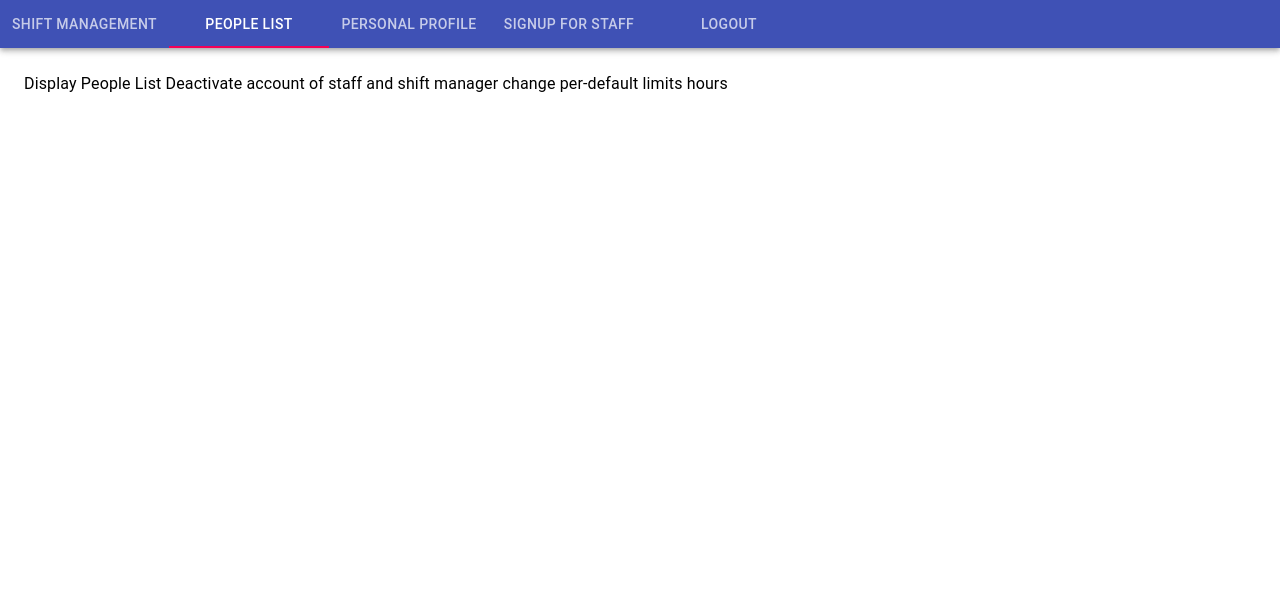
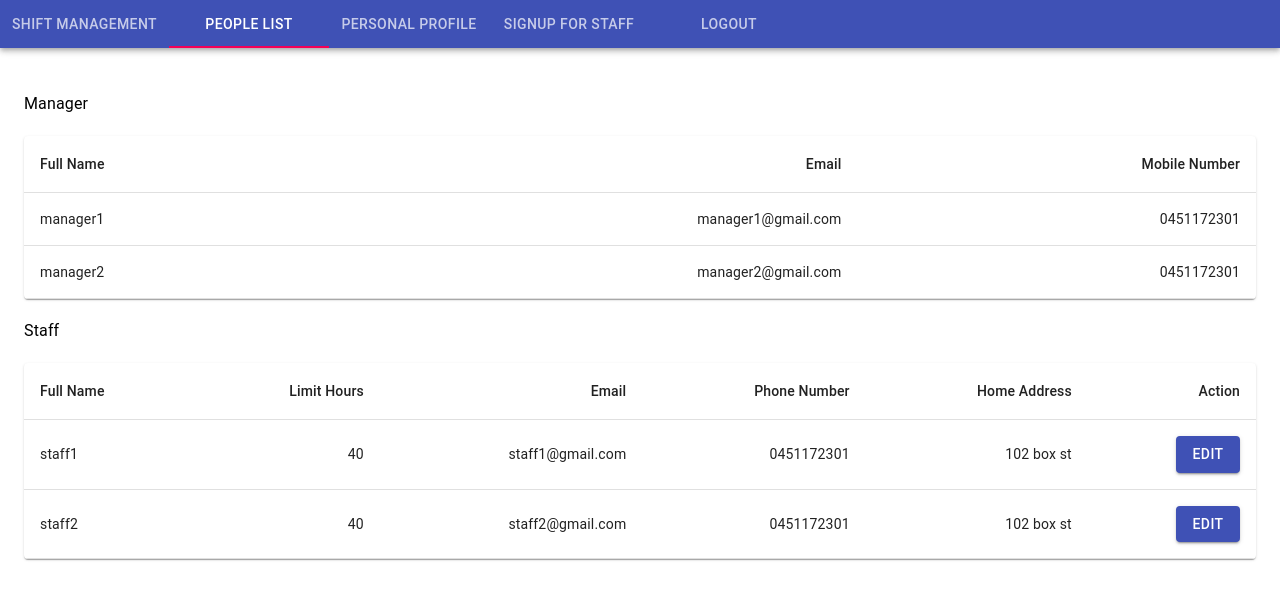
Before and after one commit to SEPM-M3-1/front-end, a React (Create React App) app: page /dashboardm in a window 1280 px wide. Both pictures are taken after a click on the tab "PEOPLE LIST". Shown: the top 600 px of the page. Built offline with nearby package versions, Linux system fonts and the light colour scheme.

Commit message:
complete people list

```diff
--- a/package.json
+++ b/package.json
@@ -4,6 +4,7 @@
   "private": true,
   "dependencies": {
     "@material-ui/core": "^4.11.4",
+    "@material-ui/icons": "^4.11.2",
     "@testing-library/jest-dom": "^5.11.4",
     "@testing-library/react": "^11.1.0",
     "@testing-library/user-event": "^12.1.10",
--- a/src/components/DashBoardM/DashBoardM.js
+++ b/src/components/DashBoardM/DashBoardM.js
@@ -6,10 +6,12 @@ import Tabs from "@material-ui/core/Tabs";
 import Tab from "@material-ui/core/Tab";
 import Typography from "@material-ui/core/Typography";
 import Box from "@material-ui/core/Box";
+import { Link } from 'react-router-dom';
+import Button from '@material-ui/core/Button';
 import SignUpS from "../SignUpS";
 import ProfileM from "./components/ProfileM/ProfileM";
-import { Link } from 'react-router-dom';
-import Button from '@material-ui/core/Button';
+import PeopleList from './components/PeopleList';
+
 
 function TabPanel(props) {
   const { children, value, index, ...other } = props;
@@ -78,8 +80,7 @@ export default function SimpleTabs() {
         Display Shift Add Shift Form
       </TabPanel>
       <TabPanel value={value} index={1}>
-        Display People List Deactivate account of staff and shift manager change
-        per-default limits hours
+       <PeopleList />
       </TabPanel>
       <TabPanel value={value} index={2}>
         <ProfileM />
--- /dev/null
+++ b/src/components/DashBoardM/components/PeopleList/PeopleList.css
@@ -0,0 +1,4 @@
+.title{
+  margin-top: 20px;
+  margin-bottom: 20px;
+}
--- a/src/components/DashBoardM/components/PeopleList/PeopleList.js
+++ b/src/components/DashBoardM/components/PeopleList/PeopleList.js
@@ -1,7 +1,173 @@
-import React from 'react';
+/* eslint-disable no-unused-expressions */
+/* eslint-disable no-sequences */
+import React,{useState,useEffect} from 'react';
+import { makeStyles } from '@material-ui/core/styles';
+import Table from '@material-ui/core/Table';
+import TableBody from '@material-ui/core/TableBody';
+import TableCell from '@material-ui/core/TableCell';
+import TableContainer from '@material-ui/core/TableContainer';
+import TableHead from '@material-ui/core/TableHead';
+import TableRow from '@material-ui/core/TableRow';
+import Button from '@material-ui/core/Button';
+import Paper from '@material-ui/core/Paper';
+import * as api from '../../../Util/api';
+import './PeopleList.css'
+
+const useStyles = makeStyles({
+  table: {
+    minWidth: 650,
+  },
+});
 
 const PeopleList = () => {
+    const classes = useStyles();
 
+    const [staff, setStaff] = useState({
+      staffList: []
+    });
+
+    const [manager, setManager] = useState({
+      managerList: []
+    });
+
+  const getManager = async () => {
+    const type = "manager";
+    // try {
+    //   const getAllManagerRes = await api.getAllManagers(type);
+    //   if (getAllManagerRes.status === 200) {
+    //     setManager({
+    //       managerList: getAllManagerRes.data
+    //     })
+    //   }
+    // } catch (error) {
+    //   if (error.response.status === 404) {
+    //     setManager({
+    //       managerList: []
+    //     })
+    //   }
+    // }
+      setManager({
+        managerList: [{
+          fullName: 'manager1',
+          email: 'manager1@gmail.com',
+          mobile: '0451172301'
+        }, {
+          fullName: 'manager2',
+          email: 'manager2@gmail.com',
+          mobile: '0451172301'
+        }]
+      })
+    }
+
+  const getStaff = async () => {
+    const type = "staff";
+    // try {
+    //   const getAllStaffRes = await api.getAllStaffs(type);
+    //   if (getAllStaffRes.status === 200) {
+    //     setManager({
+    //       staffList: getAllStaffRes.data
+    //     })
+    //   }
+    // } catch (error) {
+    //   if (error.response.status === 404) {
+    //     setStaff({
+    //       staffList: []
+    //     })
+    //   }
+    // }
+      setStaff({
+        staffList: [{
+          fullName: 'staff1',
+          limitHours: "40",
+          email: 'staff1@gmail.com',
+          mobile: '0451172301',
+          address: '102 box st'
+        }, {
+          fullName: 'staff2',
+          limitHours: "40",
+          email: 'staff2@gmail.com',
+          mobile: '0451172301',
+          address: '102 box st'
+        }]
+      })
+    }
+
+    useEffect(() => {
+      getManager(),
+      getStaff()
+    }, [])
+
+    const { staffList } = staff;
+    const { managerList } = manager;
+
+  const handleEdit = (row) => {
+    const email = row.email;
+    console.log(email);
+    }
+  return (
+    <>
+    <div className="title">Manager</div>
+    <TableContainer component={Paper}>
+      <Table className={classes.table} aria-label="simple table">
+        <TableHead>
+          <TableRow>
+            <TableCell>Full Name</TableCell>
+            <TableCell align="right">Email</TableCell>
+            <TableCell align="right">Mobile Number</TableCell>
+          </TableRow>
+        </TableHead>
+        <TableBody>
+          {managerList.map((row) => (
+            <TableRow key={row.fullName}>
+              <TableCell component="th" scope="row">
+                {row.fullName}
+              </TableCell>
+              <TableCell align="right">{row.email}</TableCell>
+              <TableCell align="right">{row.mobile}</TableCell>
+            </TableRow>
+          ))}
+        </TableBody>
+      </Table>
+      </TableContainer>
+      <div className="title">Staff</div>
+    <TableContainer component={Paper}>
+      <Table className={classes.table} aria-label="simple table">
+        <TableHead>
+          <TableRow>
+            <TableCell>Full Name</TableCell>
+            <TableCell align="right">Limit Hours</TableCell>
+            <TableCell align="right">Email</TableCell>
+            <TableCell align="right">Phone Number</TableCell>
+            <TableCell align="right">Home Address</TableCell>
+            <TableCell align="right">Action</TableCell>
+          </TableRow>
+        </TableHead>
+        <TableBody>
+          {staffList.map((row) => (
+            <TableRow key={row.fullName}>
+              <TableCell component="th" scope="row">
+                {row.fullName}
+              </TableCell>
+              <TableCell align="right">{row.limitHours}</TableCell>
+              <TableCell align="right">{row.email}</TableCell>
+              <TableCell align="right">{row.mobile}</TableCell>
+              <TableCell align="right">{row.address}</TableCell>
+              <TableCell align="right">
+                <Button
+                  variant="contained"
+                  color="primary"
+                  onClick={()=> handleEdit(row)}
+                >
+                  Edit
+                </Button>
+              </TableCell>
+            </TableRow>
+          ))}
+        </TableBody>
+      </Table>
+      </TableContainer>
+      </>
+  );
 }
 
 export default PeopleList;
--- a/src/components/Util/api.js
+++ b/src/components/Util/api.js
@@ -124,3 +124,19 @@ export const refuse = ({ email, fullName, date,refuseTime }) => axios({
     refuseTime,
   }
 })
+
+export const getAllManagers = (type) => axios({
+  method: 'get',
+  url: `${baseUrl}/all-managers`,
+  params: {
+    type
+  }
+})
+
+export const getAllStaffs = (type) => axios({
+  method: 'get',
+  url: `${baseUrl}/all-staffs`,
+  params: {
+    type
+  }
+})
```
Also changed, not shown: 1 other file (tests, documents, lock files or other folders).
